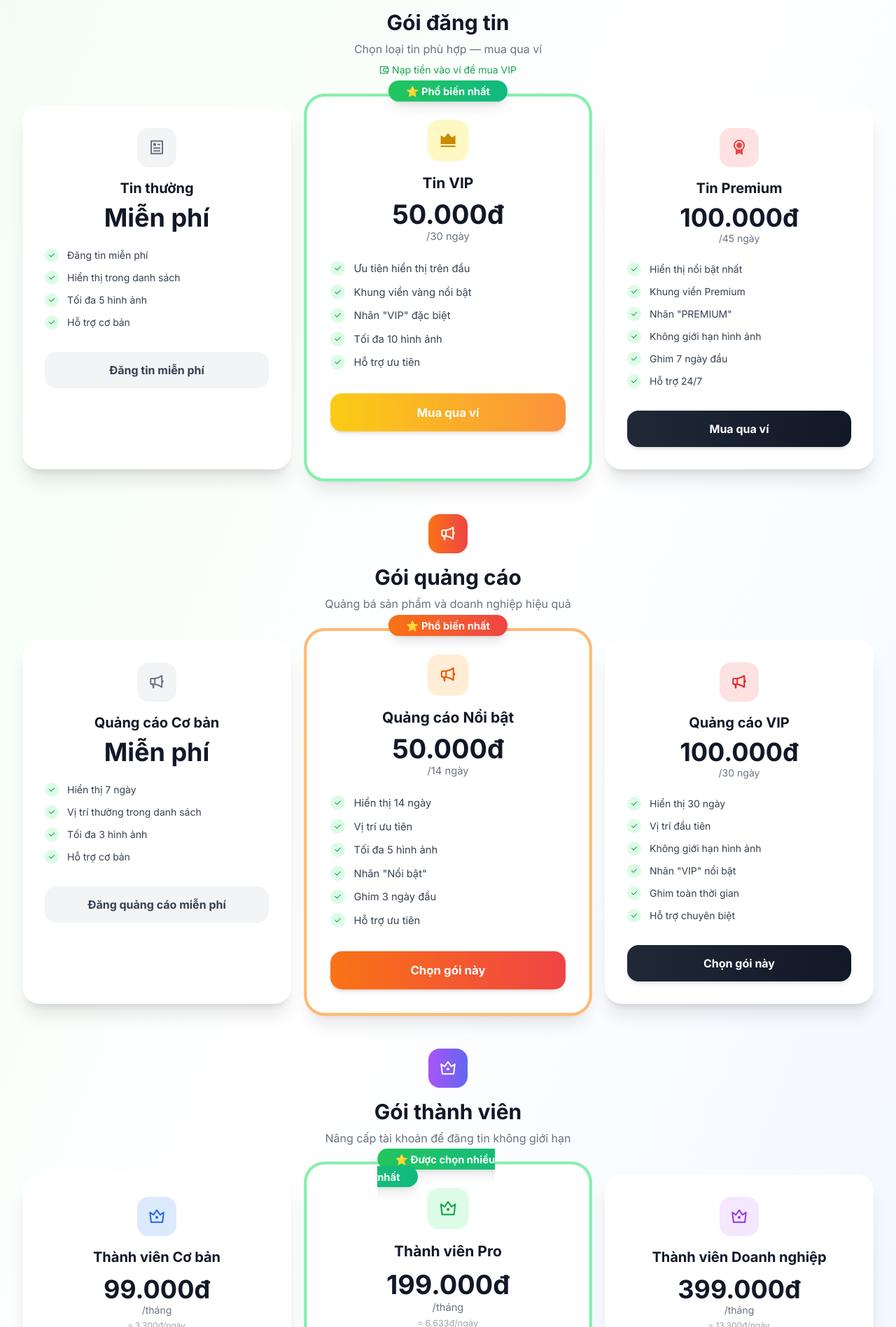
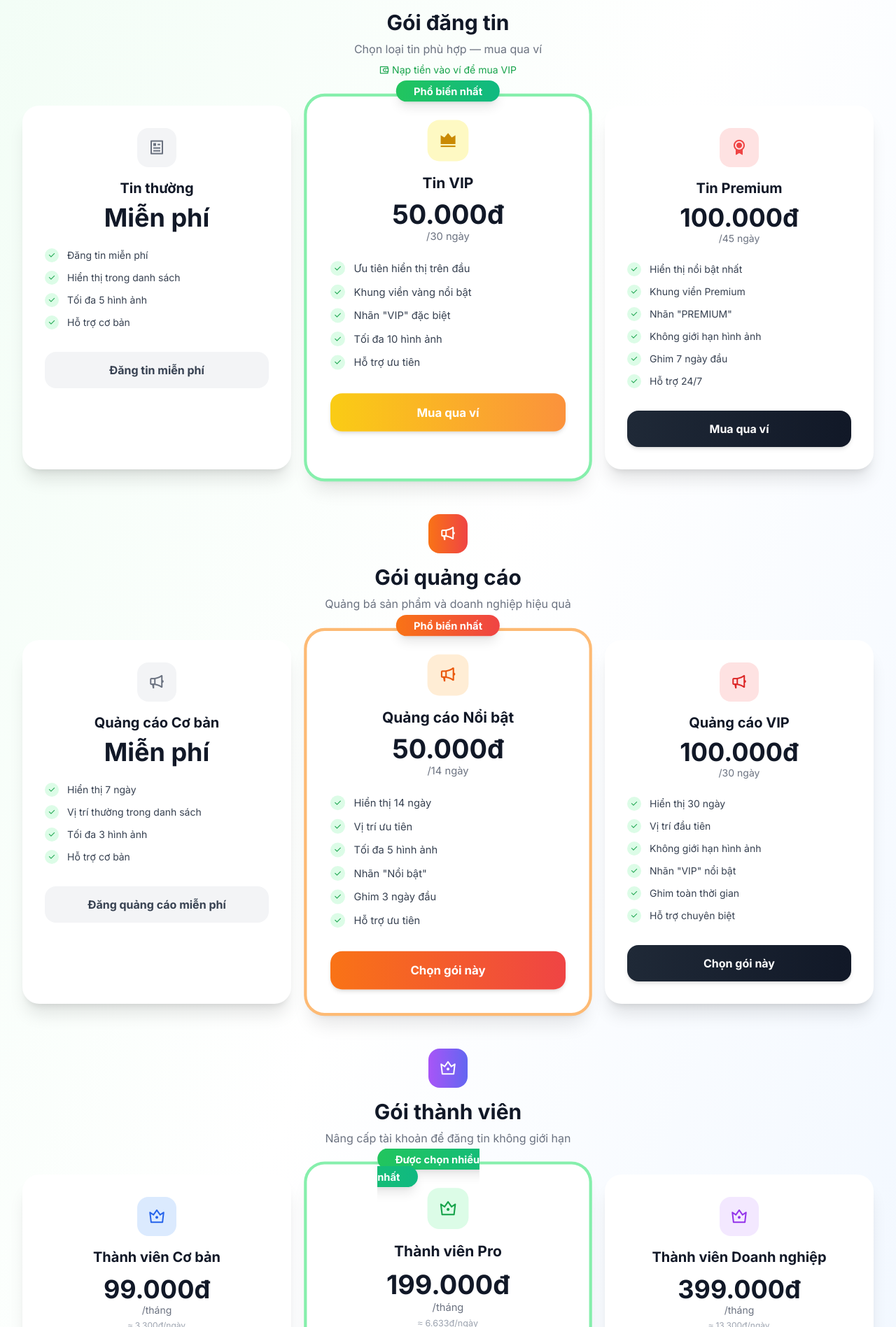
Before and after one commit to nguyenanhtan040104-boop/cho-nhan-co-frontend, a Next.js app: page /pricing in a window 1280 px wide. Shown: the part 665-2562 px from the top of the page at 70% size. Built offline with nearby package versions, Linux system fonts and the light colour scheme.

Commit message:
Remove emoji from pricing page badges

```diff
--- a/app/pricing/page.tsx
+++ b/app/pricing/page.tsx
@@ -165,7 +165,7 @@ export default function PricingPage() {
                     className={`relative bg-white rounded-3xl shadow-xl hover:shadow-2xl transition-all duration-300 transform hover:-translate-y-1 ${pkg.popular ? 'ring-4 ring-green-300 scale-105' : ''}`}>
                     {pkg.popular && (
                       <div className="absolute -top-5 left-1/2 -translate-x-1/2">
-                        <span className="bg-gradient-to-r from-green-500 to-emerald-500 text-white px-6 py-1.5 rounded-full text-sm font-bold shadow-lg">⭐ Phổ biến nhất</span>
+                        <span className="bg-gradient-to-r from-green-500 to-emerald-500 text-white px-6 py-1.5 rounded-full text-sm font-bold shadow-lg">Phổ biến nhất</span>
                       </div>
                     )}
                     <div className="p-8">
@@ -219,7 +219,7 @@ export default function PricingPage() {
                     className={`relative bg-white rounded-3xl shadow-xl hover:shadow-2xl transition-all duration-300 transform hover:-translate-y-1 ${pkg.popular ? 'ring-4 ring-orange-300 scale-105' : ''}`}>
                     {pkg.popular && (
                       <div className="absolute -top-5 left-1/2 -translate-x-1/2">
-                        <span className="bg-gradient-to-r from-orange-500 to-red-500 text-white px-6 py-1.5 rounded-full text-sm font-bold shadow-lg">⭐ Phổ biến nhất</span>
+                        <span className="bg-gradient-to-r from-orange-500 to-red-500 text-white px-6 py-1.5 rounded-full text-sm font-bold shadow-lg">Phổ biến nhất</span>
                       </div>
                     )}
                     <div className="p-8">
@@ -280,7 +280,7 @@ export default function PricingPage() {
                   {plan.popular && (
                     <div className="absolute -top-5 left-1/2 -translate-x-1/2">
                       <span className={`bg-gradient-to-r ${c.badge} text-white px-6 py-1.5 rounded-full text-sm font-bold shadow-lg`}>
-                        ⭐ Được chọn nhiều nhất
+                        Được chọn nhiều nhất
                       </span>
                     </div>
                   )}
```
